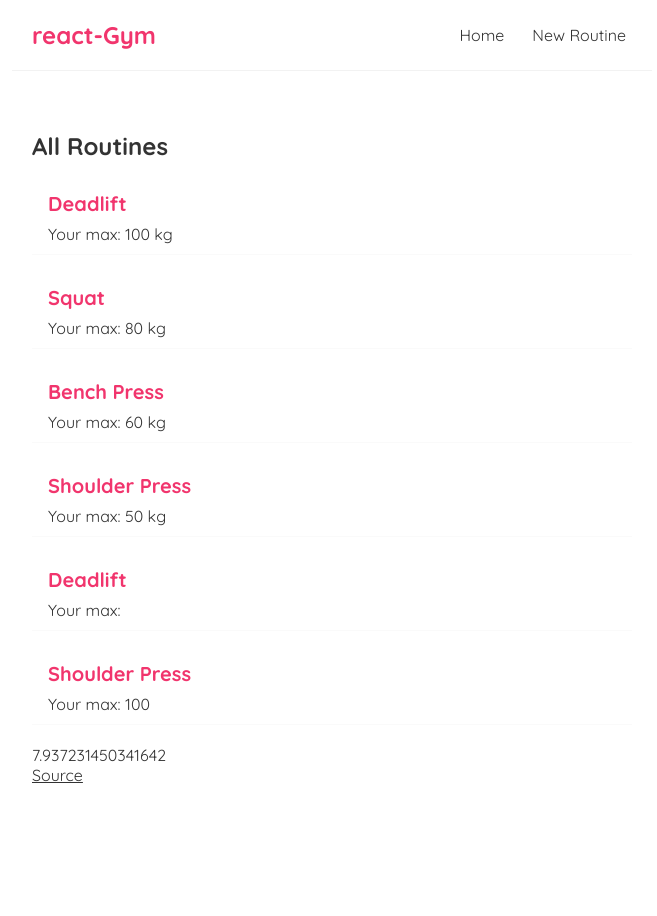
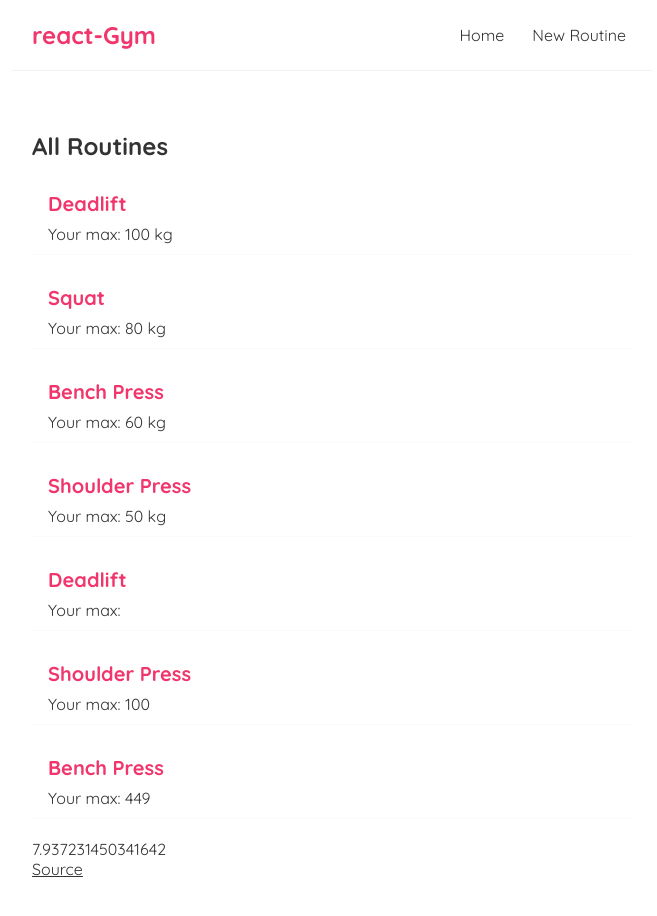
Before and after one commit to reddygtvs/reactGym, a React (Create React App) app in the folder react-gym/: page / in a window 1280 px wide. Shown: the top 916 px of the page, without its empty margins (308-965 px from the left). Before the commit the page ends 845 px from the top, so only its background shows below. Built offline with nearby package versions, Linux system fonts and the light colour scheme; data requests are answered from the project's data file.

Commit message:
loading button switch until routine added

```diff
--- a/react-gym/data/db.json
+++ b/react-gym/data/db.json
@@ -35,6 +35,12 @@
       "weight": "100",
       "reps": "199",
       "id": 6
+    },
+    {
+      "exercise": "Bench Press",
+      "weight": "449",
+      "reps": "1",
+      "id": 7
     }
   ]
 }
--- a/react-gym/src/Create.js
+++ b/react-gym/src/Create.js
@@ -4,16 +4,22 @@ const Create = () => {
     const [weight, setWeight] = useState('');
     const [reps, setReps] = useState('');
     const [exercise, setExercise] = useState('');
+    const [isPending, setIsPending] = useState(false);
+
 
     const handleSubmit = (e) =>{
         e.preventDefault();
         const routine = {exercise, weight, reps};
+
+        setIsPending(true);
+
         fetch('http://localhost:8000/routines', {
             method: 'POST',
             headers: { "Content-Type": "application/json" },
             body: JSON.stringify(routine)
         }).then(() => {
             console.log('new routine added')
+            setIsPending(false);
         })
         // console.log(routine);
     }
@@ -47,7 +53,9 @@ const Create = () => {
                     <option value="Shoulder Press">Shoulder Press</option>
                     <option value="Squat">Squat</option>
                 </select>
-                <button>Submit</button>
+                { !isPending && <button>Add Routine</button> }
+                { isPending && <button disabled>Adding Routine...</button> }
+
                 <p>{weight}</p>
                 <p>{reps}</p>
                 <p>{exercise}</p>
```
